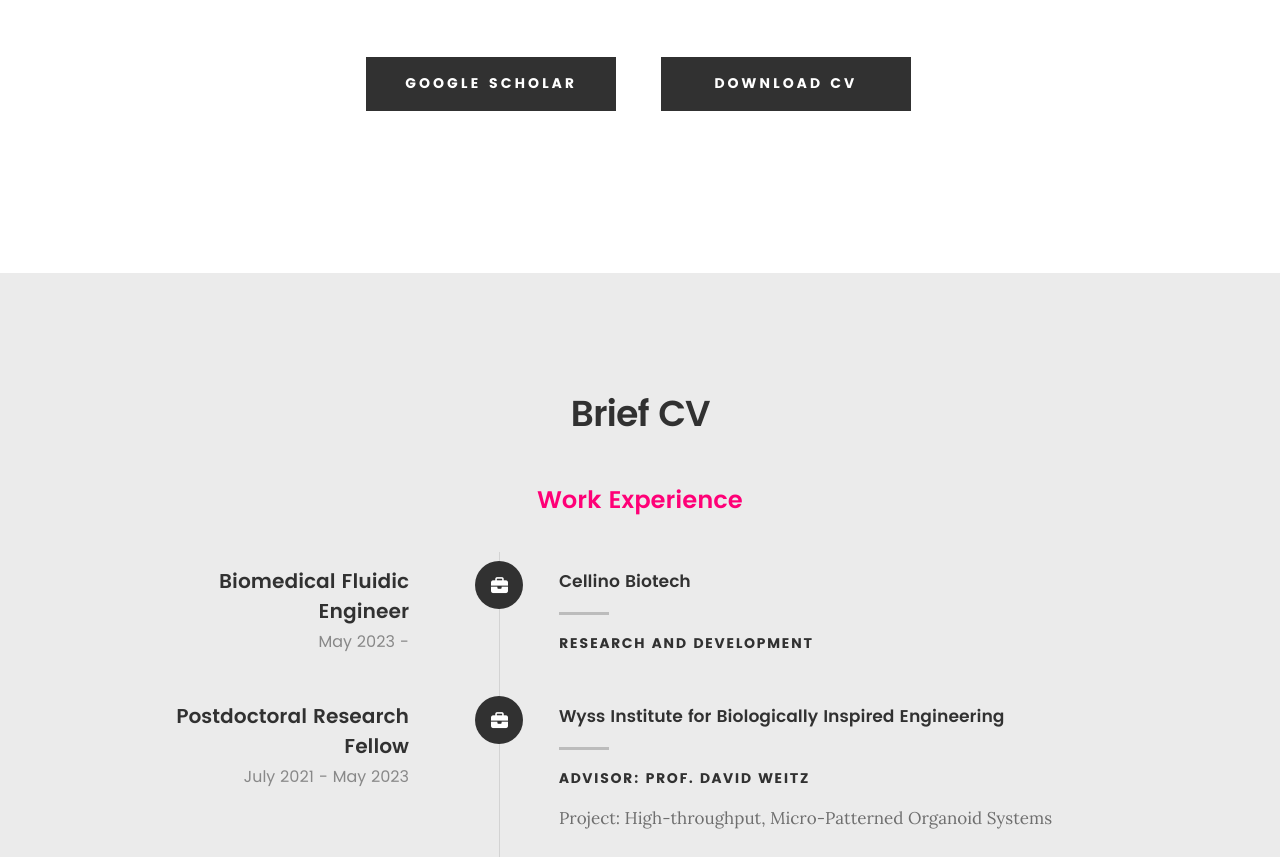
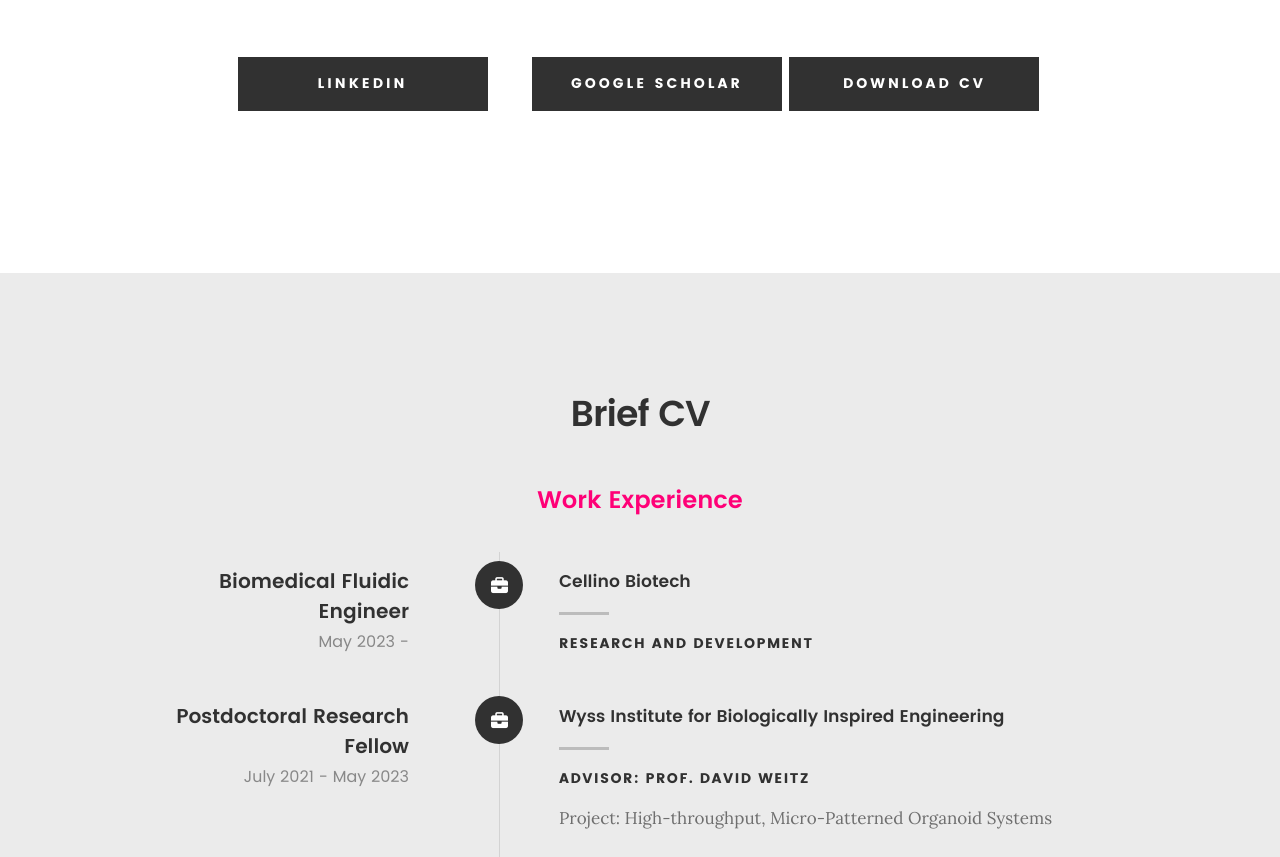
Before and after one commit to jeancserrano/jeancserrano.github.io, a plain HTML site: page index.html in a window 1280 px wide. Shown: the part 1226-2083 px from the top of the page. Drawn offline with Linux system fonts and the light colour scheme; a web font is replaced by a local one.

Commit message:
Update index.html

```diff
--- a/index.html
+++ b/index.html
@@ -92,6 +92,7 @@
 
    	<div class="row button-section">
    		<div class="col-twelve">
+			<a href="https://www.linkedin.com/in/jeancserrano/" title="LinkedIn" class="button button-primary">LinkedIn</a>
    			<a href="https://scholar.google.com/citations?hl=en&user=sGDLkZIAAAAJ" title="Google Scholar" class="button button-primary">Google Scholar</a>
    			<a href="JeanSerrano_CV.pdf" title="Download CV" class="button button-primary">Download CV</a>
    		</div>
```
